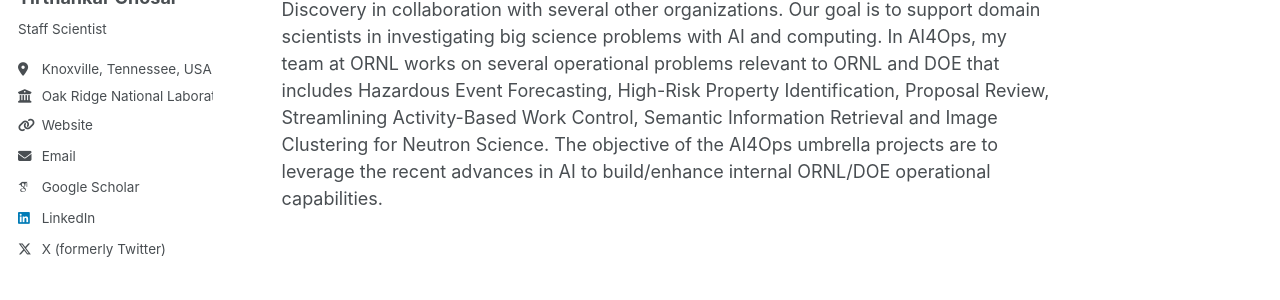
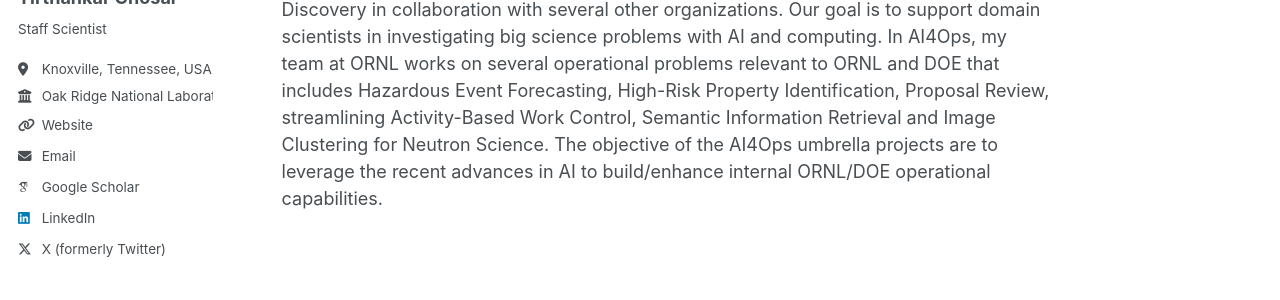
Before and after one commit to Tirthankar-Ghosal/Tirthankar-Ghosal.github.io, a Jekyll site: the page built from _pages/about.md, in a window 1280 px wide and 900 px high, scrolled down 856 px. Shown: the part 342-642 px from the top of the window. Built offline with Jekyll 4.4.1, drawn with Linux system fonts in a browser that asks for light colours; some web fonts are replaced; some of the changed text lies outside the part shown.

```diff
--- a/_pages/about.md
+++ b/_pages/about.md
@@ -21,4 +21,4 @@ I currently live in [Knoxville, TN](https://en.wikipedia.org/wiki/Knoxville,_Ten
 Research
 ======
 
-I currently work on two broad areas: AI for Science (AI4S) and AI for Operations (AI4Ops). In AI4S, we work on Scientific Hypothesis Generation, training Large Language Models (LLMs) for science (Astrophysics, Material Science, Chemistry), Agentic AI for Scientific Discovery in collaboration with several other organizations. Our goal is to support domain scientists in investigating big science problems with AI and computing. In AI4Ops, my team at ORNL works on several operational problems relevant to ORNL and DOE that includes Hazardous Event Forecasting, High-Risk Property Identification, Proposal Review, Streamlining Activity-Based Work Control, Semantic Information Retrieval and Image Clustering for Neutron Science. The objective of the AI4Ops umbrella projects are to leverage the recent advances in AI to build/enhance internal ORNL/DOE operational capabilities.
+I currently work on two broad areas: AI for Science (AI4S) and AI for Operations (AI4Ops). In AI4S, we work on Scientific Hypothesis Generation, training Large Language Models (LLMs) for science (Astrophysics, Material Science, Chemistry), Agentic AI for Scientific Discovery in collaboration with several other organizations. Our goal is to support domain scientists in investigating big science problems with AI and computing. In AI4Ops, my team at ORNL works on several operational problems relevant to ORNL and DOE that includes Hazardous Event Forecasting, High-Risk Property Identification, Proposal Review, streamlining Activity-Based Work Control, Semantic Information Retrieval and Image Clustering for Neutron Science. The objective of the AI4Ops umbrella projects are to leverage the recent advances in AI to build/enhance internal ORNL/DOE operational capabilities.
```
